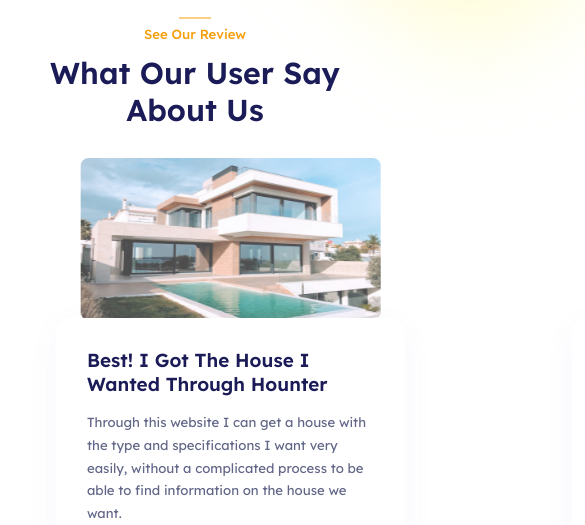
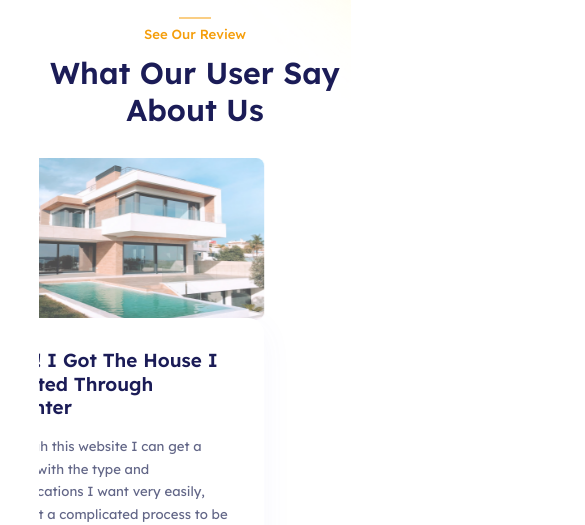
Before and after one commit to YaroslavaSabitova/Hounter---dream-houses, a plain HTML site: page index.html in a window 390 px wide. Shown: the part 2253-2778 px from the top of the page, 585 px wide, since content can reach past the window. Drawn offline with nearby package versions, Linux system fonts and the light colour scheme; files whose address does not match are found by name.

Commit message:
slider 2 mobile

```diff
--- a/sass/style.sass
+++ b/sass/style.sass
@@ -1016,7 +1016,8 @@ ul, ol
 @media (max-width: 1400px)
 
     .background-wrapper
-        width: 90vw
+        width: 100vw
+        overflow: hidden
 
     .container
         width: 1170px
@@ -1334,7 +1335,10 @@ ul, ol
 
         .swiper-slide
             height: 15rem
-            margin-right: -183px !important
+            margin-right: 40px !important
+
+        .swiper-wrapper
+            margin-left: 10px !important
 
         .swiper-slide img
             width: 300px !important
@@ -1497,6 +1501,22 @@ ul, ol
 
     .house__contacts .slide__info_people
         margin-right: 0
+
+    .reviews
+        margin-bottom: 50rem
+
+        &__info
+            width: 300px
+            height: 360px
+
+        .swiper-wrapper
+            margin-left: 15px !important
+
+        .swiper-slide
+            margin-right: 80px !important
+
+        .swiper-pagination
+            bottom: -425px !important
 
     .find
 
```
Also changed, not shown: css/style.css, 1 other file.
